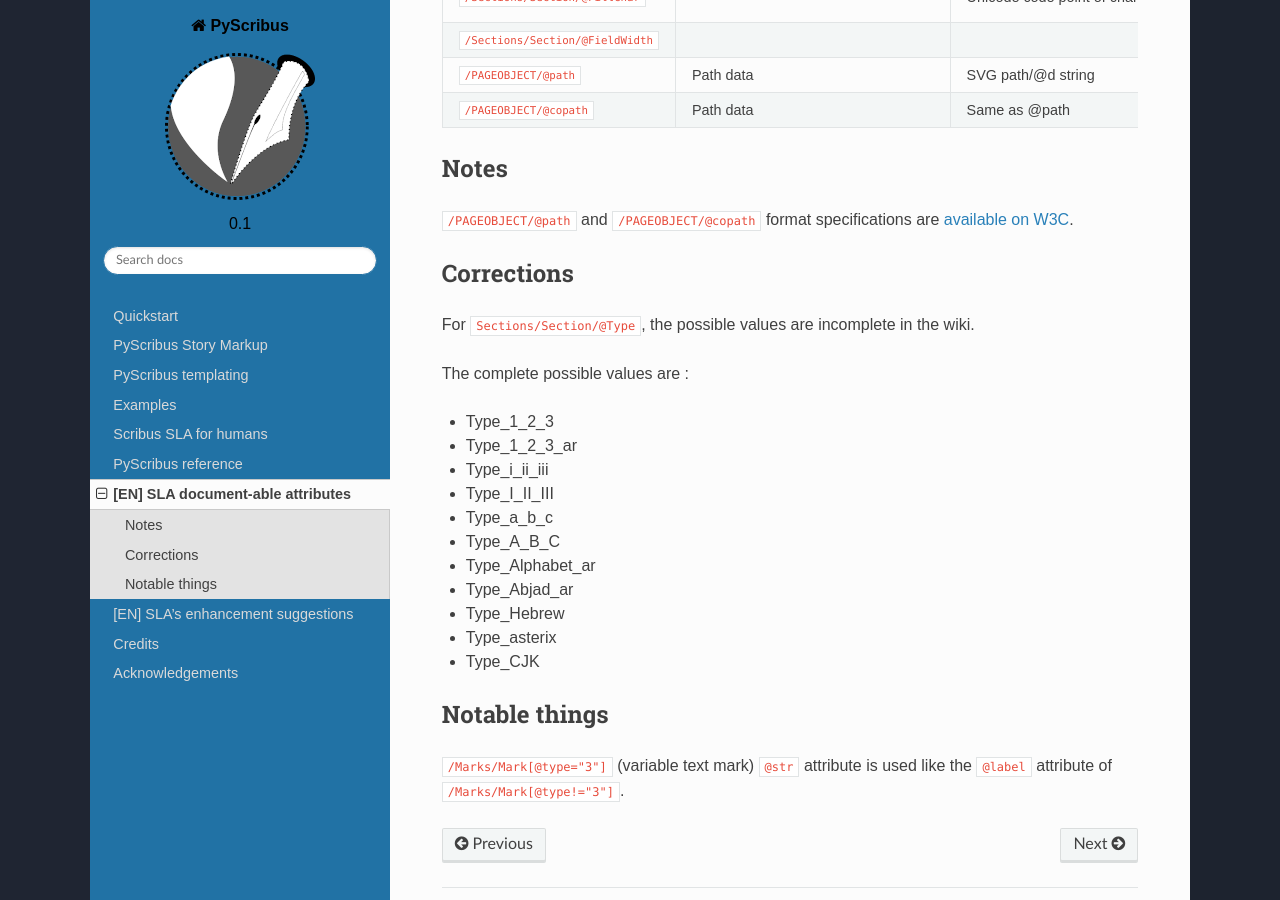
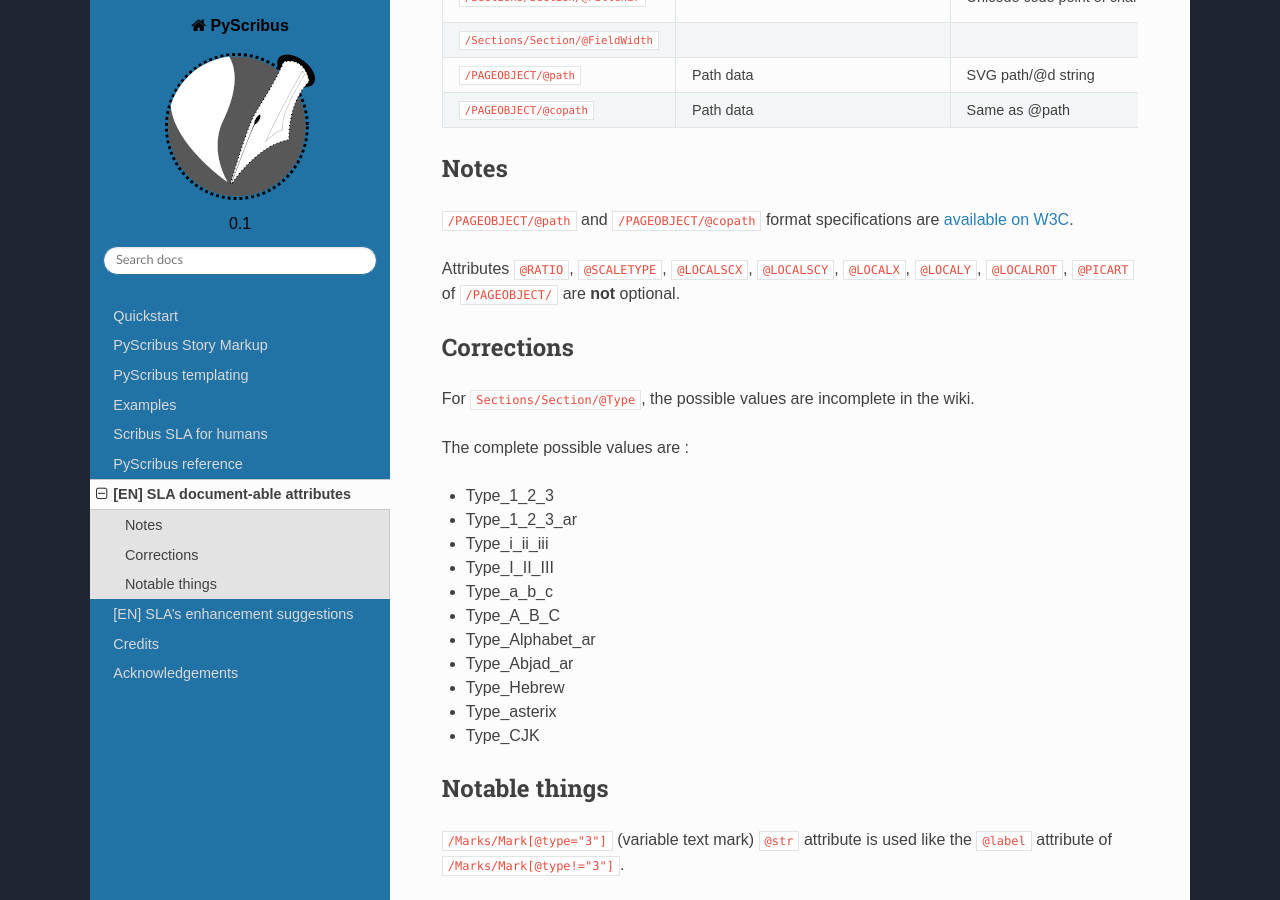
Before and after one commit to Jak-o-Shadows/pyscribus-myfork, a Sphinx documentation site: the page built from source/articles/en/spec.rst, in a window 1280 px wide and 900 px high, scrolled down 655 px. Built offline with Sphinx 7.4.7 and the Read the Docs theme 2.0.0, drawn with Linux system fonts in a browser that asks for light colours.

Commit message:
modifié :         ../articles/en/spec.rst

```diff
--- a/source/articles/en/spec.rst
+++ b/source/articles/en/spec.rst
@@ -54,6 +54,10 @@ Notes
 ``/PAGEOBJECT/@path`` and ``/PAGEOBJECT/@copath`` format specifications are
 `available on W3C <https://www.w3.org/TR/SVG/paths.html#TheDProperty>`_.
 
+Attributes ``@RATIO``, ``@SCALETYPE``, ``@LOCALSCX``, ``@LOCALSCY``,
+``@LOCALX``, ``@LOCALY``, ``@LOCALROT``, ``@PICART``
+of ``/PAGEOBJECT/`` are **not** optional.
+
 Corrections
 -----------
 
```
